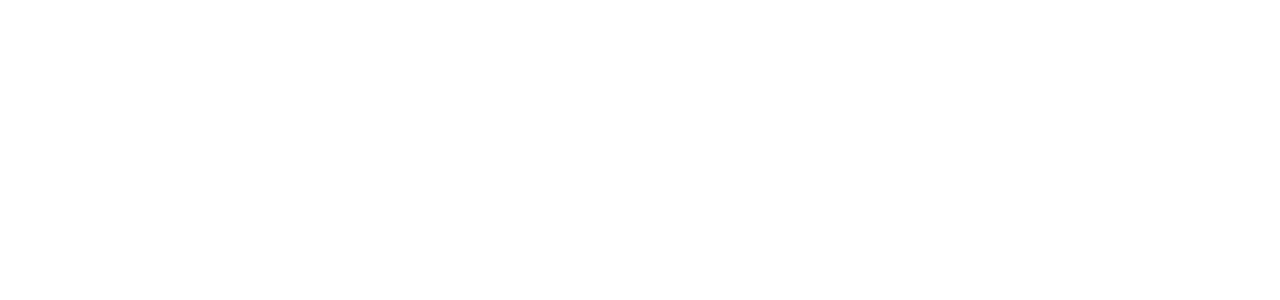
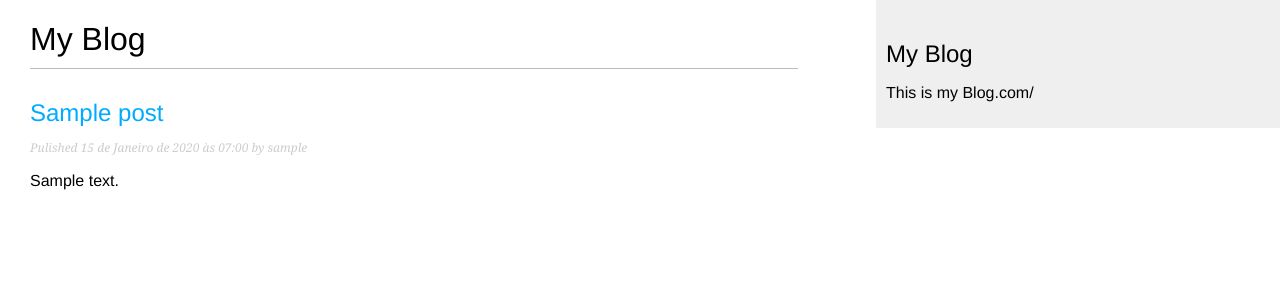
Before and after one commit to aislansantos/django_test, a Django app: page /blog/ in a window 1280 px wide. Before the commit the part shown is empty. Shown: the top 300 px of the page. Run offline with Django 4.2, Linux system fonts and the light colour scheme; tables that the repository leaves empty hold one stand-in row (values such as "Sample post").

Commit message:
arquivo list.html que mostra a lista de postagens do blog terminado.

```diff
--- a/mysite/blog/static/css/blog.css
+++ b/mysite/blog/static/css/blog.css
@@ -90,4 +90,3 @@ input[type=submit] {
     font-size:12px;
     color:#666;
 }
-Footer
--- a/mysite/blog/templates/blog/base.html
+++ b/mysite/blog/templates/blog/base.html
@@ -3,8 +3,8 @@
 <html lang="pt-br">
 
 <head>
-    <title>{% block %}{% endblock %}</title>
-    <link href="{% static " css/blog.css" %}" rel="stylesheet">
+    <title>{% block title %}{% endblock %}</title>
+    <link href="{% static "css/blog.css" %}" rel="stylesheet">
 </head>
 
 <body>
--- a/mysite/blog/templates/blog/post/list.html
+++ b/mysite/blog/templates/blog/post/list.html
@@ -0,0 +1,18 @@
+{% extends "blog/base.html" %}
+
+{% block title %}My Blog{% endblock %}
+
+{% block content %}
+    <h1>My Blog</h1>
+    {% for post in posts %}
+    <h2>
+        <a href="{{ post.get_absolute_url }}">
+            {{ post.title }}
+        </a>
+    </h2>
+    <p class="date">
+        Pulished {{ post.publish }} by {{  post.author}}
+    </p>
+    {{  post.body|truncatewords:30|linebreaks}}
+    {% endfor %}
+{% endblock %}
```
